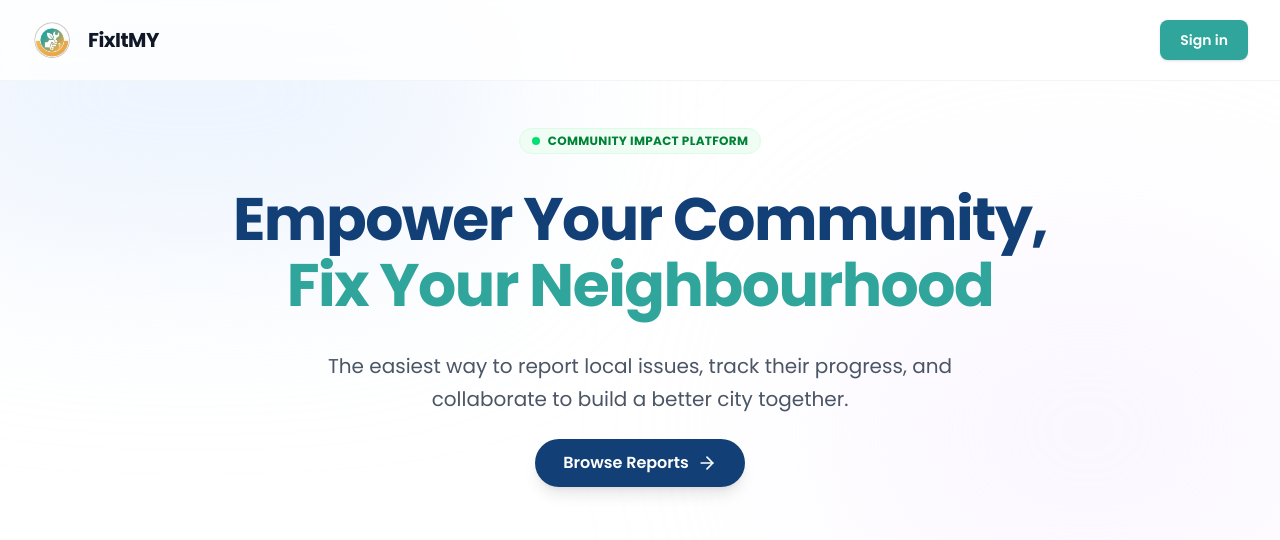
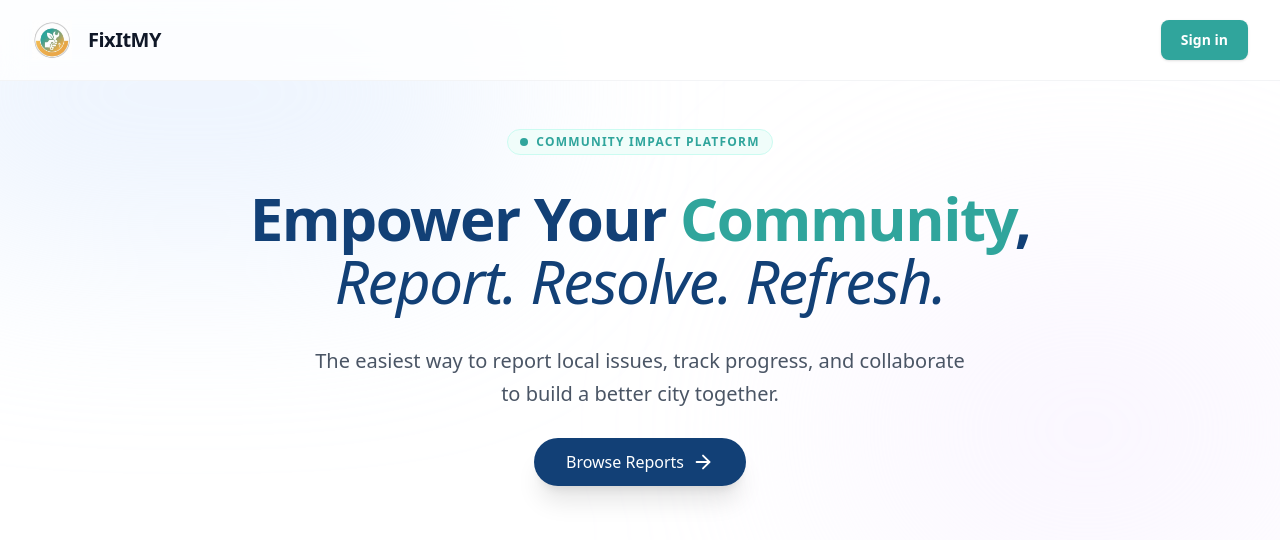
Before and after one commit to Joyanne05/fixit-my, a Next.js app in the folder frontend/: page / in a window 1280 px wide. Shown: the top 540 px of the page. Built offline with nearby package versions, Linux system fonts and the light colour scheme; no server answers.

Commit message:
style: update colour scheme and fonts

```diff
--- a/frontend/app/globals.css
+++ b/frontend/app/globals.css
@@ -8,8 +8,16 @@
 @theme inline {
   --color-background: var(--background);
   --color-foreground: var(--foreground);
-  --font-sans: var(--font-poppins), var(--font-inter), ui-sans-serif, system-ui;
+  --font-sans: var(--font-outfit), var(--font-inter), ui-sans-serif, system-ui;
   --font-body: var(--font-inter), ui-sans-serif, system-ui;
+  --font-outfit: var(--font-outfit), sans-serif;
+  --font-playfair: var(--font-playfair), serif;
+
+  /* Brand Colors */
+  --color-brand-primary: #30a59c;
+  --color-brand-secondary: #26857d; /* Darker shade for hover */
+  --color-brand-bg-light: #f0fdfa; /* Light teal background */
+  --color-page-bg: #f8f9fb;
 }
 
 @media (prefers-color-scheme: dark) {
@@ -22,7 +30,7 @@
 body {
   background: var(--background);
   color: var(--foreground);
-  font-family: var(--font-poppins), var(--font-inter), sans-serif;
+  font-family: var(--font-outfit), var(--font-inter), sans-serif;
   -webkit-font-smoothing: antialiased;
   -moz-osx-font-smoothing: grayscale;
 }
--- a/frontend/app/page.tsx
+++ b/frontend/app/page.tsx
@@ -12,31 +12,31 @@ export default function Home() {
         <div className="absolute bottom-[0%] right-[-5%] w-[40%] h-[60%] rounded-full bg-purple-100/40 blur-[120px]" />
       </div>
 
-      <div className="max-w-4xl mx-auto px-4 sm:px-6 text-center">
+      <div className="max-w-4xl mx-auto px-4 sm:px-6 text-center font-outfit">
         <Navbar />
 
         {/* Badge */}
-        <div className="inline-flex items-center px-3 py-1 rounded-full bg-green-50 border border-green-100 mb-8">
-          <span className="w-2 h-2 rounded-full bg-green-400 mr-2"></span>
-          <span className="text-xs font-bold tracking-wide text-green-700 uppercase">Community Impact Platform</span>
+        <div className="inline-flex items-center px-3 py-1 rounded-full bg-teal-50 border border-teal-100 mb-8">
+          <span className="w-2 h-2 rounded-full bg-brand-primary mr-2"></span>
+          <span className="text-xs font-bold tracking-widest text-brand-primary uppercase">Community Impact Platform</span>
         </div>
 
         {/* Headline */}
-        <h1 className="text-5xl md:text-6xl font-extrabold text-[#124076] tracking-tight mb-8 leading-[1.1]">
-          Empower Your Community, <span></span>
-          <span className="text-[#30a59c]">Fix Your Neighbourhood</span>
+        <h1 className="text-5xl md:text-6xl font-bold text-[#124076] tracking-tight mb-8 leading-[1.05]">
+          Empower Your <span className="text-brand-primary">Community</span>, <br />
+          <span className="font-playfair italic font-medium text-[#124076]">Report. Resolve. Refresh.</span>
         </h1>
 
         {/* Subtext */}
-        <p className="text-xl text-gray-600 mb-6 max-w-2xl mx-auto leading-relaxed">
-          The easiest way to report local issues, track their progress, and collaborate to build a better city together.
+        <p className="text-xl text-gray-600 mb-7 max-w-2xl mx-auto leading-relaxed font-medium">
+          The easiest way to report local issues, track progress, and collaborate to build a better city together.
         </p>
 
         {/* CTAs */}
         <div className="flex sm:flex-row items-center justify-center gap-4">
-          <button className="flex items-center justify-center px-7 py-3 bg-[#124076] rounded-full text-white font-semibold hover:bg-[#e8a947] transition-all shadow-lg hover:shadow-blue-200 hover:-translate-y-1 w-full sm:w-auto group cursor-pointer">
+          <button className="flex items-center justify-center px-8 py-3 bg-[#124076] rounded-full text-white hover:bg-brand-primary transition-all shadow-xl hover:shadow-brand-primary/20 hover:-translate-y-1 w-full sm:w-auto group cursor-pointer text-md">
             Browse Reports
-            <ArrowRight size={20} className="ml-2 group-hover:translate-x-1 transition-transform" />
+            <ArrowRight size={22} className="ml-2 group-hover:translate-x-1 transition-transform" />
           </button>
         </div>
 
--- a/frontend/shared/components/NavBarPrivate.tsx
+++ b/frontend/shared/components/NavBarPrivate.tsx
@@ -18,7 +18,7 @@ const Navbar: React.FC = () => {
 
                     {/* Logo */}
                     <div className="flex-shrink-0 flex items-center gap-4 cursor-pointer">
-                        <div className="w-10 h-10 bg-blue-600 rounded-lg flex items-center justify-center text-white">
+                        <div className="w-10 h-10 bg-brand-primary rounded-lg flex items-center justify-center text-white">
                             <img src="/fixitmy_logo.jpg" alt="FixItMY Logo" />
                         </div>
                         <span className="font-bold text-xl tracking-tight text-gray-900">FixItMY</span>
@@ -28,7 +28,7 @@ const Navbar: React.FC = () => {
                     {/* Desktop Actions */}
                     <div className="md:flex items-center space-x-6">
                         {/* <button className="text-sm font-semibold text-gray-700 hover:text-gray-900">Sign In</button> */}
-                        <button onClick={() => router.push("/dashboard/report")} className="cursor-pointer bg-[#30a59c] text-white px-5 py-2.5 rounded-lg text-sm font-semibold transition-all shadow-sm hover:shadow-md">
+                        <button onClick={() => router.push("/dashboard/report")} className="cursor-pointer bg-brand-primary text-white px-5 py-2.5 rounded-lg text-sm font-semibold transition-all shadow-sm hover:shadow-md">
                             Report an Issue
                         </button>
                         <button className="cursor-pointer shadow-sm px-2 py-2 rounded-lg"><CircleUser /></button>
--- a/frontend/shared/components/NavBarPublic.tsx
+++ b/frontend/shared/components/NavBarPublic.tsx
@@ -14,8 +14,8 @@ const Navbar: React.FC = () => {
 
           {/* Logo */}
           <div className="flex-shrink-0 flex items-center gap-4 cursor-pointer">
-            <div className="w-10 h-10 bg-blue-600 rounded-lg flex items-center justify-center text-white">
-              <img src="/fixitmy_logo.jpg" alt="FixItMY Logo"/>
+            <div className="w-10 h-10 bg-brand-primary rounded-lg flex items-center justify-center text-white">
+              <img src="/fixitmy_logo.jpg" alt="FixItMY Logo" />
             </div>
             <span className="font-extrabold text-xl tracking-tight text-gray-900">FixItMY</span>
           </div>
@@ -24,7 +24,7 @@ const Navbar: React.FC = () => {
           {/* Desktop Actions */}
           <div className="md:flex items-center space-x-6">
             {/* <button className="text-sm font-semibold text-gray-700 hover:text-gray-900">Sign In</button> */}
-            <button onClick ={() => setIsSignInModalOpen(true)} className="cursor-pointer bg-[#30a59c] text-white px-5 py-2.5 rounded-lg text-sm font-semibold transition-all shadow-sm hover:shadow-md">
+            <button onClick={() => setIsSignInModalOpen(true)} className="cursor-pointer bg-brand-primary text-white px-5 py-2.5 rounded-lg text-sm font-semibold transition-all shadow-sm hover:shadow-md">
               Sign in
             </button>
           </div>
@@ -37,10 +37,10 @@ const Navbar: React.FC = () => {
     </nav>
 
     {/* 3. Render the Modal Component */}
-      <AuthModal
-        isOpen={isSignInModalOpen}
-        onClose={() => setIsSignInModalOpen(false)}
-      />
+    <AuthModal
+      isOpen={isSignInModalOpen}
+      onClose={() => setIsSignInModalOpen(false)}
+    />
   </>;
 };
 
```
Also changed, not shown: frontend/app/dashboard/components/ReportForm.tsx (+29 -16 lines).
